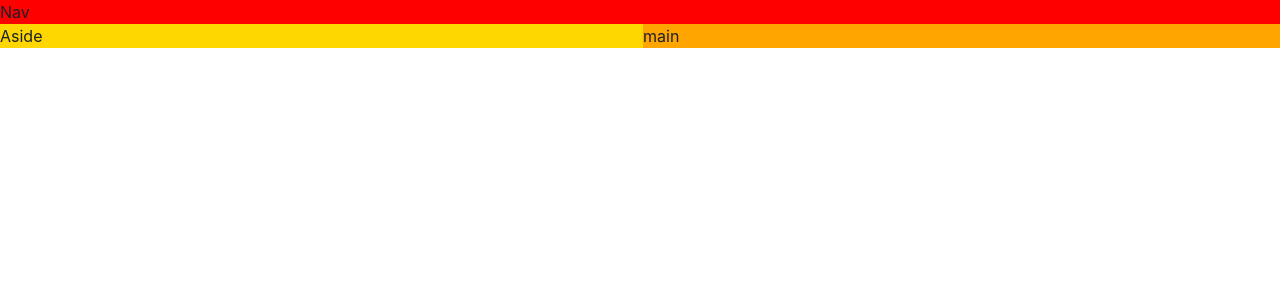
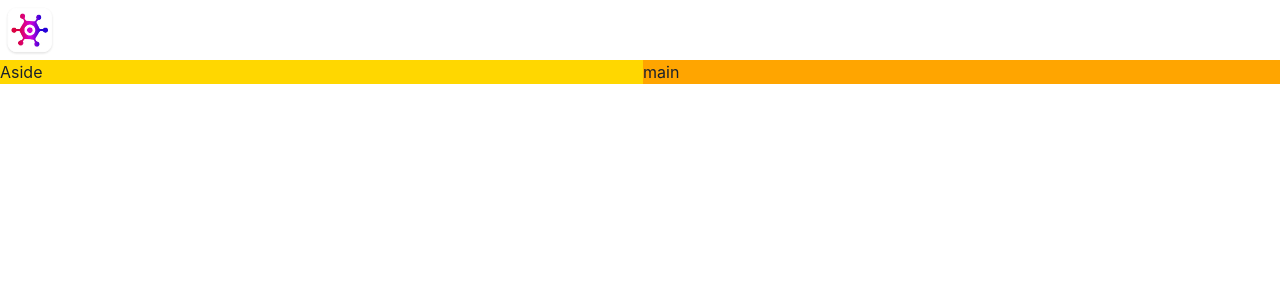
Before and after one commit to Augah2001/game-web-platform, a React (Vite) app in the folder the-game-hub/: page / in a window 1280 px wide. Shown: the top 300 px of the page. Built offline with nearby package versions, Linux system fonts and the light colour scheme.

Commit message:
NavBar implementation

```diff
--- a/the-game-hub/src/App.tsx
+++ b/the-game-hub/src/App.tsx
@@ -1,4 +1,7 @@
 import {Grid, GridItem, Show} from '@chakra-ui/react'
+import NavBar from './Components/NavBar'
+
+
 
 function App() {
 
@@ -11,8 +14,8 @@
                         md: `"nav" "main"` ,
                         lg: `"nav nav" "aside main"`}}>
 
-    <GridItem area= 'nav' bg= 'red'>
-      Nav
+    <GridItem area= 'nav' boxSize='60px'>
+      <NavBar />
     </GridItem>
 
     <GridItem area = 'main' bg = 'orange'>
--- a/the-game-hub/src/Components/NavBar.tsx
+++ b/the-game-hub/src/Components/NavBar.tsx
@@ -0,0 +1,16 @@
+
+import {HStack, Image } from "@chakra-ui/react"
+import logo from '../assets/logo.webp'
+
+
+const NavBar = () => {
+
+
+    return (
+        <HStack>
+            <Image src = {logo}/>
+        </HStack>
+    )
+}
+
+export default NavBar
```
